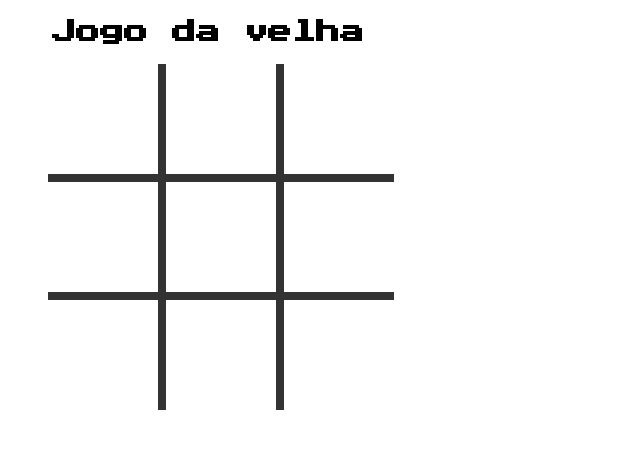
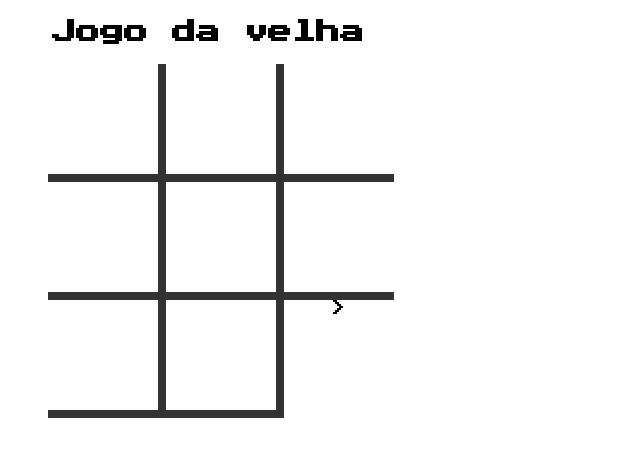
Before and after one commit to smfssilva/angular-jogo-da-velha, an Angular app: page / in a window 1280 px wide. Both pictures are taken after a click on the link "Iniciar". Shown: the top 456 px of the page, without its empty margins (0-640 px from the left). Built offline with nearby package versions, Linux system fonts and the light colour scheme.

Commit message:
Implentando a tela do tabuleiro

```diff
--- a/src/app/jogo-da-velha/jogo-da-velha.component.html
+++ b/src/app/jogo-da-velha/jogo-da-velha.component.html
@@ -12,15 +12,67 @@
   <!-- tabuleiro -->
   <div *ngIf="showTabuleiro">
     <ul>
-      <li class="kz-border-bottom kz-border-right"></li>
-      <li class="kz-border-bottom kz-border-right"></li>
-      <li class="kz-border-bottom"></li>
-      <li class="kz-border-bottom kz-border-right"></li>
-      <li class="kz-border-bottom kz-border-right"></li>
-      <li class="kz-border-bottom"></li>
-      <li class="kz-border-right"></li>
-      <li class="kz-border-right"></li>
-      <li></li>
+      <li class="kz-border-bottom kz-border-right"
+        [class.kz-img-x]="exibirX(0, 0)"
+        [class.kz-img-o]="exibirO(0, 0)"
+        [class.kz-cor-vitoria]="exibirVitoria(0, 0)"
+        (click)="jogar(0, 0)"></li>
+
+      <li class="kz-border-bottom kz-border-right"
+        [ngClass]="{
+          'kz-img-x': exibirX(0, 1),
+          'kz-img-o': exibirO(0, 1),
+          'kz-img-vitoria': exibirVitoria(0, 1)}"
+          (click)="jogar(0,1)"
+      ></li>
+      <li class="kz-border-bottom"
+        [ngClass]="{
+          'kz-img-x': exibirX(0, 2),
+          'kz-img-o': exibirO(0, 2),
+          'kz-img-vitoria': exibirVitoria(0, 2) }"
+          (click)="jogar(0,2)"
+      ></li>
+      <li class="kz-border-bottom kz-border-right"
+        [class.kz-img-x]="exibirX(1, 0)"
+        [class.kz-img-o]="exibirO(1, 0)"
+        [class.kz-cor-vitoria]="exibirVitoria(1, 0)"
+        (click)="jogar(1, 0)"></li>
+
+      <li class="kz-border-bottom kz-border-right"
+        [ngClass]="{
+          'kz-img-x': exibirX(1, 1),
+          'kz-img-o': exibirO(1, 1),
+          'kz-img-vitoria': exibirVitoria(1, 1)}"
+          (click)="jogar(1,1)"
+      ></li>
+      <li class="kz-border-bottom"
+        [ngClass]="{
+          'kz-img-x': exibirX(1, 2),
+          'kz-img-o': exibirO(1, 2),
+         'kz-img-vitoria': exibirVitoria(1, 2) }"
+          (click)="jogar(1,2)"
+      ></li>
+      <li class="kz-border-bottom kz-border-right"
+        [class.kz-img-x]="exibirX(2, 0)"
+        [class.kz-img-o]="exibirO(2, 0)"
+        [class.kz-cor-vitoria]="exibirVitoria(2, 0)"
+        (click)="jogar(2, 0)"></li>
+
+      <li class="kz-border-bottom kz-border-right"
+        [ngClass]="{
+          'kz-img-x': exibirX(2, 1),
+          'kz-img-o': exibirO(2, 1),
+          'kz-img-vitoria': exibirVitoria(2, 1)}"
+          (click)="jogar(2,1)"
+      ></li>
+      <li>
+        <!-- [ngClass]="{
+          'kz-img-x': exibirX(2, 2),
+          'kz-img-o': exibirO(2, 2),
+          'kz-img-vitoria': exibirVitoria(2, 2)}"
+          (click)="jogar(2,2)"> -->
+
+      ></li>
     </ul>
   </div><!-- fim tabuleiro -->
 
--- a/src/app/jogo-da-velha/jogo-da-velha.component.ts
+++ b/src/app/jogo-da-velha/jogo-da-velha.component.ts
@@ -33,4 +33,24 @@ export class JogoDaVelhaComponent implements OnInit {
     this.jogoDaVelhaService.iniciarJogo();
   }
 
+  jogar(posX: number, posY: number): void {
+    this.jogoDaVelhaService.jogar(posX, posY);
+  }
+
+  exibirX(posx: number, posY: number): boolean {
+    return this.jogoDaVelhaService.exibirX(posx, posY);
+  }
+
+  exibirO(posx: number, posY: number): boolean {
+    return this.jogoDaVelhaService.exibirO(posx, posY);
+  }
+
+  exibirVitoria(posx: number, posY: number): boolean {
+    return this.jogoDaVelhaService.exibirVitoria(posx, posY);
+  }
+
+
+
+
+
 }
```
